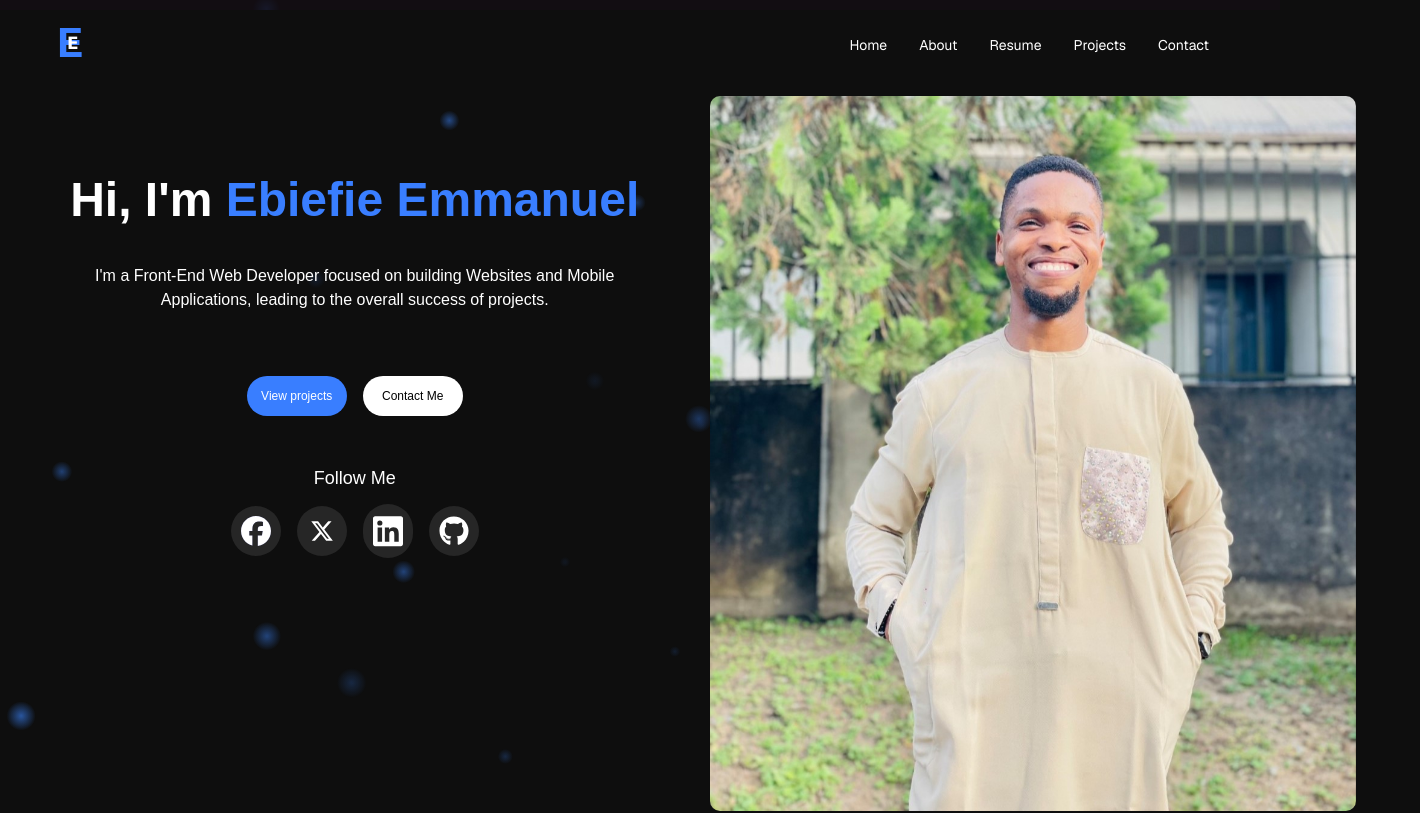
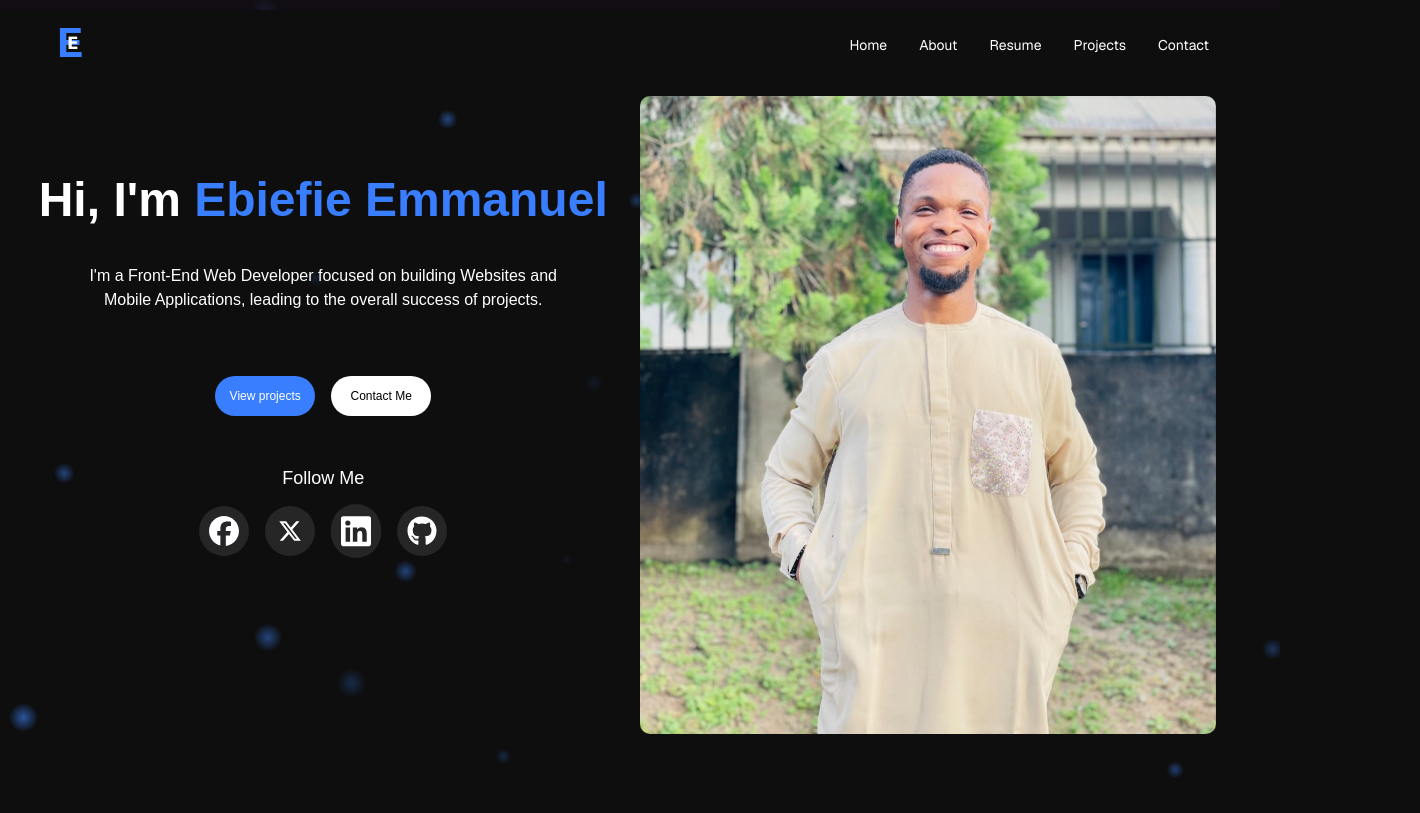
Before and after one commit to emmerson121/portfoliosite, a Next.js app: page / in a window 1280 px wide. Shown: the top 813 px of the page, 1420 px wide, since content can reach past the window. Built offline with nearby package versions, Linux system fonts and the light colour scheme.

Commit message:
overall maximum width

```diff
--- a/app/page.tsx
+++ b/app/page.tsx
@@ -15,13 +15,13 @@ import ClientReviews from "./components/ClientsReviews";
 import NavMenu from "./components/navmenu";
 import AnimatedBubbles from "./components/AnimatedBubbles";
 import AnimatedText from "./components/AnimatedText";
-// import ThemeToggle from "./components/ThemeToggle";
+import ThemeToggle from "./components/ThemeToggle";
 
 
 export default function Home() {
   return (
 
-    <div className="m-auto xl:min-w-[1420px]">
+    <div className="m-auto max-w-[2560px]">
       <AnimatedBubbles />
       <div className="bg-[#160e16ad] w-full fixed top-0 left-0 z-20 backdrop-blur-[100px]">
         {/* Navbar section */}
```
